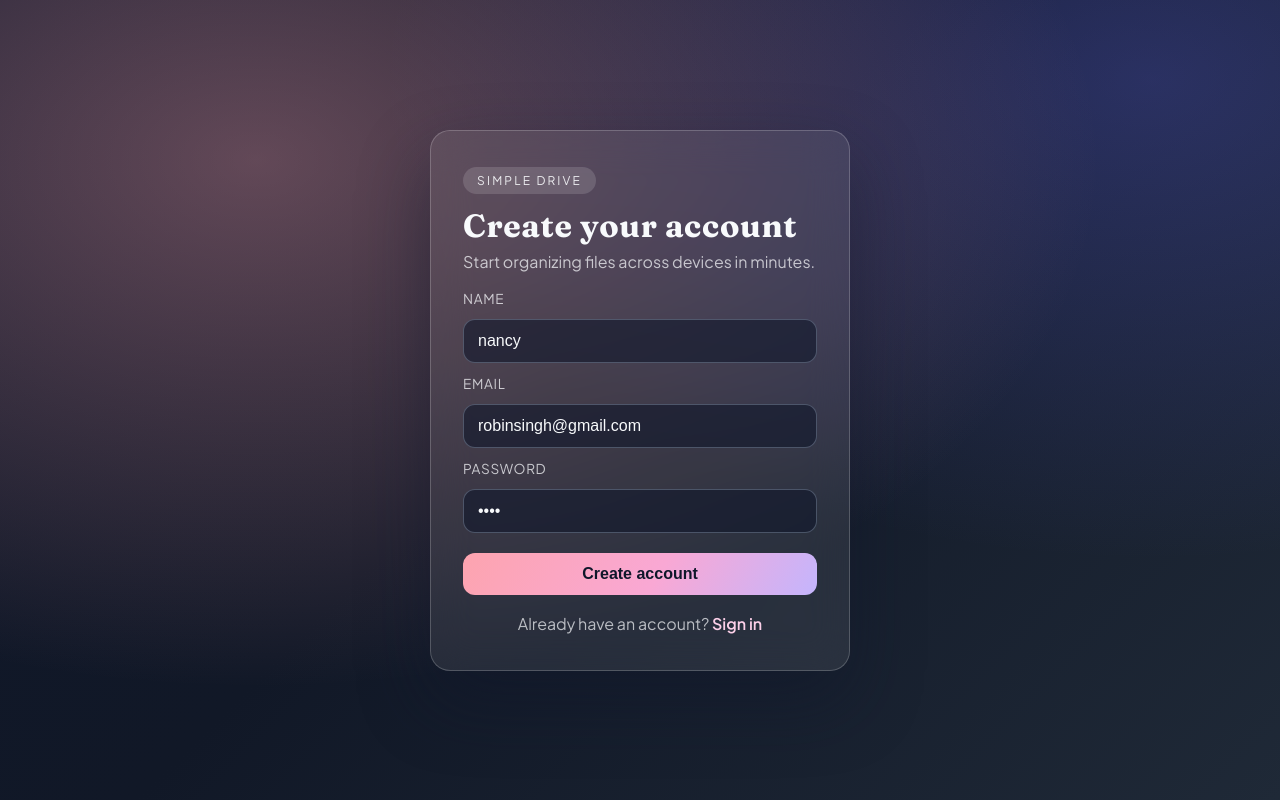
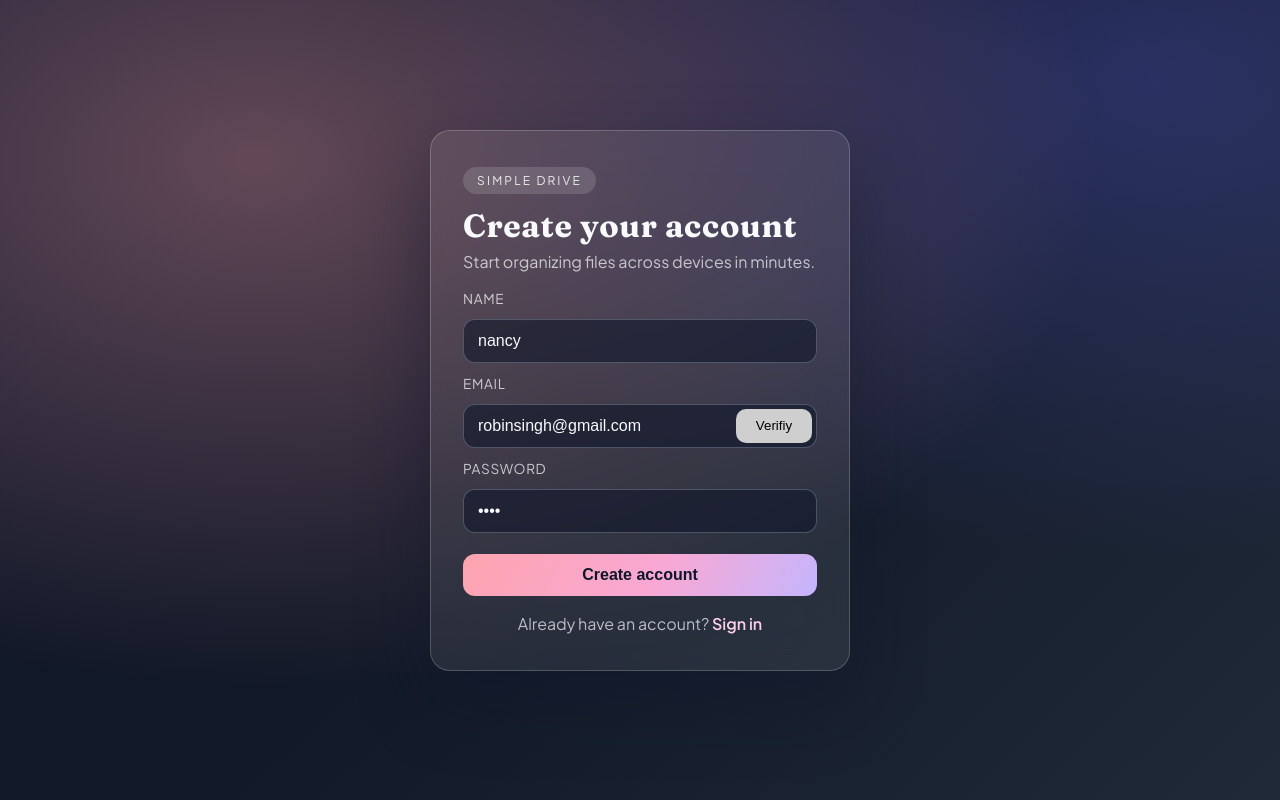
Before and after one commit to robin1117/Simple-Google-drive-Frontend-React-, a React (Vite) app: page /register in a window 1280 px wide. Built offline with nearby package versions, Linux system fonts and the light colour scheme.

Commit message:
Mainly implement Email Verification on Register.jsx | So now user would not be able to register without Email verification

```diff
--- a/src/Directory.jsx
+++ b/src/Directory.jsx
@@ -117,6 +117,24 @@ const Directory = () => {
     setIsLoggingOut(true);
     try {
       await fetch(`${baseURL}/user/logout`, {
+        method: "POST",
+        credentials: "include",
+      });
+    } catch (error) {
+      console.error("Failed to logout:", error);
+    } finally {
+      navigate("/login");
+      setIsLoggingOut(false);
+    }
+  }
+  async function handleLogoutAll() {
+    if (isLoggingOut) {
+      return;
+    }
+
+    setIsLoggingOut(true);
+    try {
+      await fetch(`${baseURL}/user/logoutAll`, {
         method: "POST",
         credentials: "include",
       });
@@ -306,6 +324,7 @@ const Directory = () => {
             <FaFolderPlus />
             <span>New Folder</span>
           </button>
+
           <button
             className="dir-button danger"
             onClick={handleLogout}
@@ -314,6 +333,15 @@ const Directory = () => {
             <IoLogOut size={20} />
             <span>{isLoggingOut ? "Logging out..." : "Logout"}</span>
           </button>
+          <button
+            className="dir-button danger"
+            onClick={handleLogoutAll}
+            disabled={isLoggingOut}
+          >
+            <IoLogOut size={20} />
+            <span>{isLoggingOut ? "Logging out from All..." : "Logout All"}</span>
+          </button>
+
         </div>
       </header>
 
--- a/src/Login.jsx
+++ b/src/Login.jsx
@@ -33,9 +33,10 @@ const Login = () => {
     });
 
     const data = await response.json();
+
     if (data.error) {
       // Error message ko bhi thoda filmy rakhte hain
-      return errorSet("Galat password! Itni jaldi bhool gayi? 😏");
+      return errorSet(data.error);
     }
     isLoginedSet(true);
     setTimeout(() => {
@@ -44,7 +45,11 @@ const Login = () => {
   }
 
   // Success message ko customize kiya
-  const message = error ? error : isLogined ? "Access Granted! Chalo......." : "";
+  const message = error
+    ? error
+    : isLogined
+      ? "Access Granted! Chalo......."
+      : "";
   const messageState = error ? "is-error" : isLogined ? "is-success" : "";
 
   return (
@@ -68,7 +73,7 @@ const Login = () => {
             name="email"
             value={formData.email}
             onChange={handleChange}
-            placeholder="themostbeautiful@neha.com"
+            placeholder="nancy@gmail.com"
             required
           />
 
@@ -97,8 +102,17 @@ const Login = () => {
 
         <div className="login-footer">
           Guest access?{" "}
-          <span style={{color: '#8b5cf6', cursor:"pointer", textDecoration: 'underline'}} onClick={()=>{navigate("/register");}}>
-           le for strangers!
+          <span
+            style={{
+              color: "#8b5cf6",
+              cursor: "pointer",
+              textDecoration: "underline",
+            }}
+            onClick={() => {
+              navigate("/register");
+            }}
+          >
+            le for strangers!
           </span>
         </div>
       </div>
--- a/src/Register..jsx
+++ b/src/Register..jsx
@@ -1,18 +1,85 @@
-import React, { useState } from "react";
+import React, { useEffect, useRef, useState } from "react";
 import { Link, useNavigate } from "react-router-dom";
 import { baseUrl } from "./baseUrl";
+import "./register.css";
 
 const Register = () => {
   let navigate = useNavigate();
+  const timerRef = useRef(null);
   const [isSuccess, setIsSuccess] = useState(false);
   const [error, setError] = useState("");
+  const [isRegisterBtnDisable, setIsRegisterBtnDisable] = useState(false);
+  const [isFirstOtpSend, setIsFirstOtpSend] = useState(false);
+  const [isOtpInputOpen, setIsOtpInputOpen] = useState(false);
+  const [isCounterRunning, setIsCounterRunning] = useState(false);
+  const [counter, setCounter] = useState(120);
+  const [VerifyDisable, setVerifyDisable] = useState(false);
   const [formData, setFormData] = useState({
     name: "nancy",
     email: "robinsingh@gmail.com",
     password: "abcd",
   });
 
+  async function handelVerify(e) {
+    e.preventDefault();
+    setVerifyDisable(true);
+    try {
+      let response = await fetch(`${baseUrl()}/auth/sent-otp`, {
+        method: "post",
+        headers: {
+          "content-type": "application/json",
+        },
+        body: JSON.stringify(formData),
+      });
+      let data = await response.json();
+
+      if (!data.success) {
+        setIsFirstOtpSend(false);
+        setError(data.message);
+      } else {
+        triggerCounter();
+        setError("");
+        setIsFirstOtpSend(true);
+        setIsOtpInputOpen(true);
+        setIsRegisterBtnDisable(true);
+      }
+      console.log(data);
+    } catch (error) {
+      setError("unable to sent OTP");
+      console.log(error);
+    }
+  }
+
+  function triggerCounter(params) {
+    if (timerRef.current) {
+      clearInterval(timerRef.current);
+    }
+
+    setIsCounterRunning(true);
+    timerRef.current = setInterval(() => {
+      setCounter((pre) => {
+        if (pre <= 0) {
+          clearInterval(timerRef.current);
+          timerRef.current = null;
+          setVerifyDisable(false);
+          setIsCounterRunning(false);
+          return 120;
+        }
+        return pre - 1;
+      });
+    }, 1000);
+  }
+
+  useEffect(() => {
+    return () => {
+      if (timerRef.current) {
+        clearInterval(timerRef.current);
+      }
+    };
+  }, []);
+
   function handleChange(e) {
+    setError("");
     const { name, value } = e.target;
     setFormData((prev) => ({
       ...prev,
@@ -21,7 +88,23 @@ const Register = () => {
   }
 
   async function handleSubmit(e) {
+    try {
       e.preventDefault();
+      let responseForVerifiy = await fetch(`${baseUrl()}/auth/verify-otp`, {
+        method: "post",
+        headers: {
+          "content-type": "application/json",
+        },
+        body: JSON.stringify(formData),
+      });
+      let dataForVerifiy = await responseForVerifiy.json();
+      console.log(dataForVerifiy);
+      if (!dataForVerifiy.success) {
+        setError(dataForVerifiy.message);
+        return;
+      }
+
+      // -----------------------------------------------
       let response = await fetch(`${baseUrl()}/user/register`, {
         method: "post",
         headers: {
@@ -30,20 +113,26 @@ const Register = () => {
         body: JSON.stringify(formData),
       });
       let data = await response.json();
-
       if (data.error) {
         setError(data.error);
         return;
       }
-    setError('')
-
+      setError("");
       setIsSuccess(true);
       setTimeout(() => {
         navigate("/login");
       }, 2000);
+    } catch (error) {
+      setError("Something went wrong. Please try again.");
+      console.log(error);
+    }
   }
 
-  const message = error ? error : isSuccess ? "Account created successfully." : "";
+  const message = error
+    ? error
+    : isSuccess
+      ? "Account created successfully."
+      : "";
   const messageState = error ? "is-error" : isSuccess ? "is-success" : "";
 
   return (
@@ -73,20 +162,55 @@ const Register = () => {
           <label className="login-label" htmlFor="email">
             Email
           </label>
+          <div className="emailBox">
             <input
               id="email"
               className="login-input"
-            type="text"
+              type="email"
               name="email"
               value={formData.email}
               onChange={handleChange}
               placeholder="you@company.com"
               required
             />
+            <button
+              type="button"
+              className="verifybtn"
+              onClick={handelVerify}
+              disabled={VerifyDisable}
+            >
+              {isCounterRunning
+                ? counter
+                : isFirstOtpSend
+                  ? "Resend"
+                  : "Verifiy"}
+            </button>
+          </div>
+
+          {isOtpInputOpen ? (
+            <div>
+              <label className="login-label" htmlFor="otp">
+                OTP
+              </label>
+              <input
+                id="otp"
+                className="login-input"
+                type="text"
+                name="otp"
+                value={formData.otp}
+                onChange={handleChange}
+                placeholder="check your mail"
+                required
+              />
+            </div>
+          ) : (
+            ""
+          )}
 
           <label className="login-label" htmlFor="password">
             Password
           </label>
+
           <input
             id="password"
             className="login-input"
@@ -98,7 +222,11 @@ const Register = () => {
             required
           />
 
-          <button className="login-button" type="submit">
+          <button
+            className="login-button"
+            type="submit"
+            disabled={!isRegisterBtnDisable}
+          >
             Create account
           </button>
 
--- /dev/null
+++ b/src/register.css
@@ -0,0 +1,30 @@
+.verifybtn {
+  position: absolute;
+  right: 0;
+  border-radius: 10px;
+  margin: 5px;
+  width: 76px;
+  cursor: pointer;
+  height: 34px;
+  background-color: rgb(207, 207, 207);
+  border: none;
+}
+
+.login-input {
+  position: relative;
+  width: 100%;
+}
+
+.emailBox {
+  align-items: center;
+  position: relative;
+  display: flex;
+  justify-content: center;
+  /* background-color: aquamarine; */
+}
+
+.login-button:disabled {
+  background-color: aliceblue;
+  cursor: not-allowed;
+  transform: translateY(1px);
+}
```
Lines whose indentation alone changed are shown as unchanged.
